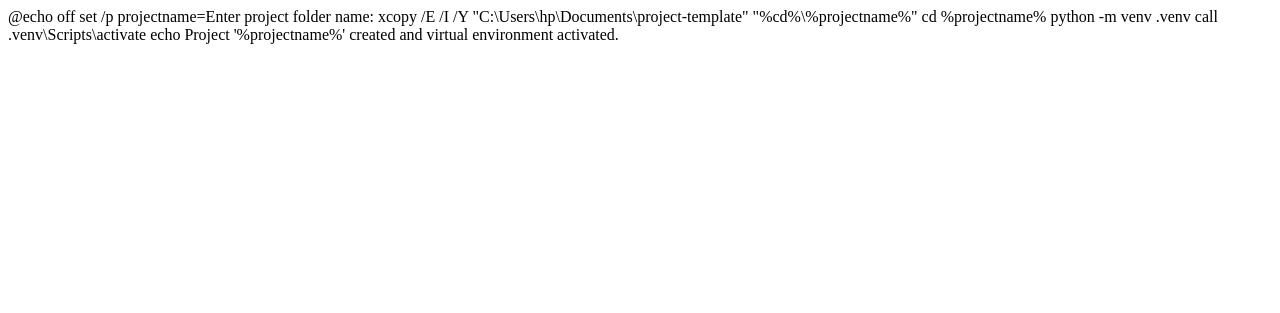
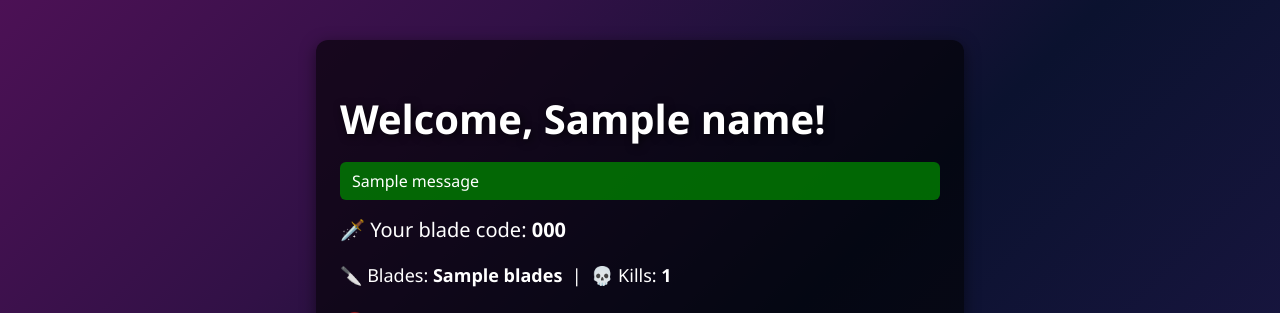
Before and after one commit to shajiaalianwar55/blade-game, a Flask app: template templates/dashboard.html in a window 1280 px wide. Shown: the top 313 px of the page. Before the commit the page ends 44 px from the top, so only its background shows below. Run offline with Flask 3, Linux system fonts and the light colour scheme; the template is opened without the code that fills it: most values are stand-ins (such as "Sample title", 1, 10 or a date in 2020); one stand-in notice (Sample message) is shown.

```diff
--- a/templates/dashboard.html
+++ b/templates/dashboard.html
@@ -1,7 +1,97 @@
-@echo off
-set /p projectname=Enter project folder name:
-xcopy /E /I /Y "C:\Users\hp\Documents\project-template" "%cd%\%projectname%"
-cd %projectname%
-python -m venv .venv
-call .venv\Scripts\activate
-echo Project '%projectname%' created and virtual environment activated.
+<!-- dashboard.html -->
+<!DOCTYPE html>
+<html lang="en">
+<head>
+    <meta charset="UTF-8">
+    <title>Blade Dashboard</title>
+    <link rel="stylesheet" href="{{ url_for('static', filename='style.css') }}">
+    <!-- Leaflet CSS & JS for live map -->
+    <link rel="stylesheet" href="https://unpkg.com/leaflet/dist/leaflet.css" />
+    <script src="https://unpkg.com/leaflet/dist/leaflet.js"></script>
+    <!-- auto-refresh every 5 seconds -->
+    <script>
+      setInterval(function(){ window.location.reload(); }, 5000);
+    </script>
+</head>
+<body class="home-background">
+    <div class="container">
+        <h1 class="blade-title">Welcome, {{ name }}!</h1>
+
+        <!-- Flash messages -->
+        {% with messages = get_flashed_messages(with_categories=true) %}
+          {% if messages %}
+            <div class="flashes">
+            {% for category, message in messages %}
+              <div class="flash-{{ category }}">{{ message }}</div>
+            {% endfor %}
+            </div>
+          {% endif %}
+        {% endwith %}
+
+        <!-- Blade code & stats -->
+        <p style="font-size:20px; margin-top:10px;">🗡️ Your blade code: <strong>{{ blade_code }}</strong></p>
+        <p style="font-size:18px;">🔪 Blades: <strong>{{ blades }}</strong> &nbsp;|&nbsp; 💀 Kills: <strong>{{ kill_count }}</strong></p>
+
+        {% if game_over %}
+            <p style="font-size:22px; margin-top:20px; color:gold;">The game has ended.</p>
+        {% elif target %}
+            <p style="font-size:24px; margin-top:20px;">🎯 Your current target: <strong>{{ target }}</strong></p>
+
+            <!-- Leaflet map -->
+            <div id="map" style="height:300px; margin-top:10px;"></div>
+            <script>
+              // initialize map at campus coordinates
+              var map = L.map('map').setView([34.0691, 72.6441], 17);
+
+              // Use OSM Standard tiles for more detailed building labels
+              L.tileLayer('https://{s}.tile.openstreetmap.org/{z}/{x}/{y}.png', {
+                maxZoom: 19,
+                attribution: '&copy; OpenStreetMap contributors'
+              }).addTo(map);
+
+              // marker & accuracy
+              var marker = L.marker([34.0691, 72.6441]).addTo(map).bindPopup("{{ target }} approx.");
+              var circle = L.circle([34.0691, 72.6441], {radius:50, color:'#3388ff', fillColor:'#3388ff', fillOpacity:0.2}).addTo(map);
+
+              // poll target location every 5s
+              setInterval(function() {
+                fetch('/location/{{ target.lower() }}')
+                  .then(r=>r.json()).then(data=>{
+                    if(data.lat && data.lng) {
+                      var latlng = [data.lat, data.lng];
+                      marker.setLatLng(latlng);
+                      circle.setLatLng(latlng);
+                      // optional: pan map to marker (comment out if not desired)
+                      // map.panTo(latlng);
+                    }
+                  });
+              }, 5000);
+
+              // watch & update own location
+              if(navigator.geolocation) {
+                navigator.geolocation.watchPosition(function(pos){
+                  fetch('/update_location', {
+                    method:'POST', headers:{'Content-Type':'application/json'},
+                    body: JSON.stringify({lat:pos.coords.latitude, lng:pos.coords.longitude})
+                  });
+                },function(err){}, {enableHighAccuracy:true});
+              }
+            </script>
+
+            <!-- kill form -->
+            <form method="post" action="{{ url_for('dashboard') }}" style="margin-top:20px;">
+              <label for="blade_code">Enter {{ target }}'s blade code:</label><br>
+              <input id="blade_code" name="blade_code" type="text" required style="padding:8px; width:200px; margin-top:10px;"><br>
+              <button class="btn" type="submit" style="margin-top:20px;">Confirm Kill</button>
+            </form>
+        {% else %}
+            <p style="font-size:22px; font-style:italic; margin-top:20px;">⌛ Waiting for target assignment...</p>
+        {% endif %}
+
+        <div class="button-container" style="margin-top:30px;">
+            <a href="{{ url_for('leaderboard') }}" class="btn">📊 Leaderboard</a>
+            <a href="{{ url_for('logout') }}" class="btn">Logout</a>
+        </div>
+    </div>
+</body>
+</html>
```
Also changed, not shown: requirements.txt (+8 -2 lines), README.md (added), 1 other file.
